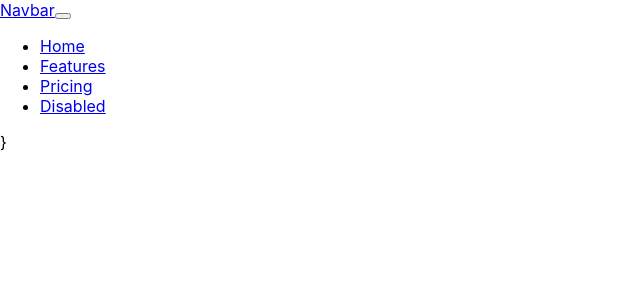
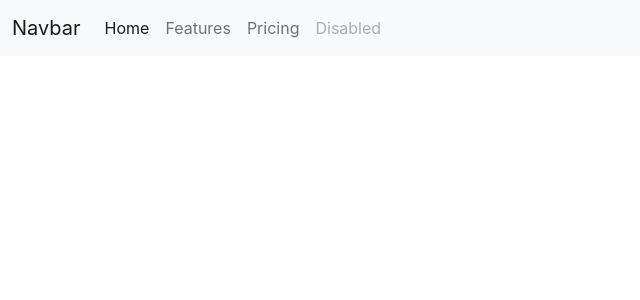
Before and after one commit to aaj2005/astonhack, a React (Create React App) app in the folder frontend/: page / in a window 1280 px wide. Shown: the top 300 px of the page, without its empty margins (0-640 px from the left). Built offline with nearby package versions, Linux system fonts and the light colour scheme.

Commit message:
React setup ngrok

```diff
--- a/frontend/package.json
+++ b/frontend/package.json
@@ -9,11 +9,12 @@
     "react": "^18.2.0",
     "react-dom": "^18.2.0",
     "react-router": "^6.22.1",
+    "react-router-dom": "^6.22.1",
     "react-scripts": "5.0.1",
     "web-vitals": "^2.1.4"
   },
   "scripts": {
-    "start": "react-scripts start",
+    "start": "set PORT=2222 && react-scripts start",
     "build": "react-scripts build",
     "test": "react-scripts test",
     "eject": "react-scripts eject"
--- a/frontend/public/index.html
+++ b/frontend/public/index.html
@@ -15,6 +15,7 @@
       user's mobile device or desktop. See https://developers.google.com/web/fundamentals/web-app-manifest/
     -->
     <link rel="manifest" href="%PUBLIC_URL%/manifest.json" />
+    <link href="https://cdn.jsdelivr.net/npm/bootstrap@5.2.3/dist/css/bootstrap.min.css" rel="stylesheet" integrity="sha384-rbsA2VBKQhggwzxH7pPCaAqO46MgnOM80zW1RWuH61DGLwZJEdK2Kadq2F9CUG65" crossorigin="anonymous">
     <!--
       Notice the use of %PUBLIC_URL% in the tags above.
       It will be replaced with the URL of the `public` folder during the build.
@@ -39,5 +40,7 @@
       To begin the development, run `npm start` or `yarn start`.
       To create a production bundle, use `npm run build` or `yarn build`.
     -->
+    <script src="https://cdn.jsdelivr.net/npm/bootstrap@5.2.3/dist/js/bootstrap.bundle.min.js" integrity="sha384-kenU1KFdBIe4zVF0s0G1M5b4hcpxyD9F7jL+jjXkk+Q2h455rYXK/7HAuoJl+0I4" crossorigin="anonymous"></script>
+
   </body>
 </html>
--- a/frontend/src/components/NavigationBar.js
+++ b/frontend/src/components/NavigationBar.js
@@ -25,7 +25,7 @@ const NavigationBar = () => {
         </div>
     </div>
     </nav>
-        }
+
         </div>
 
     )
```
Also changed, not shown: 1 other file (tests, documents, lock files or other folders).
